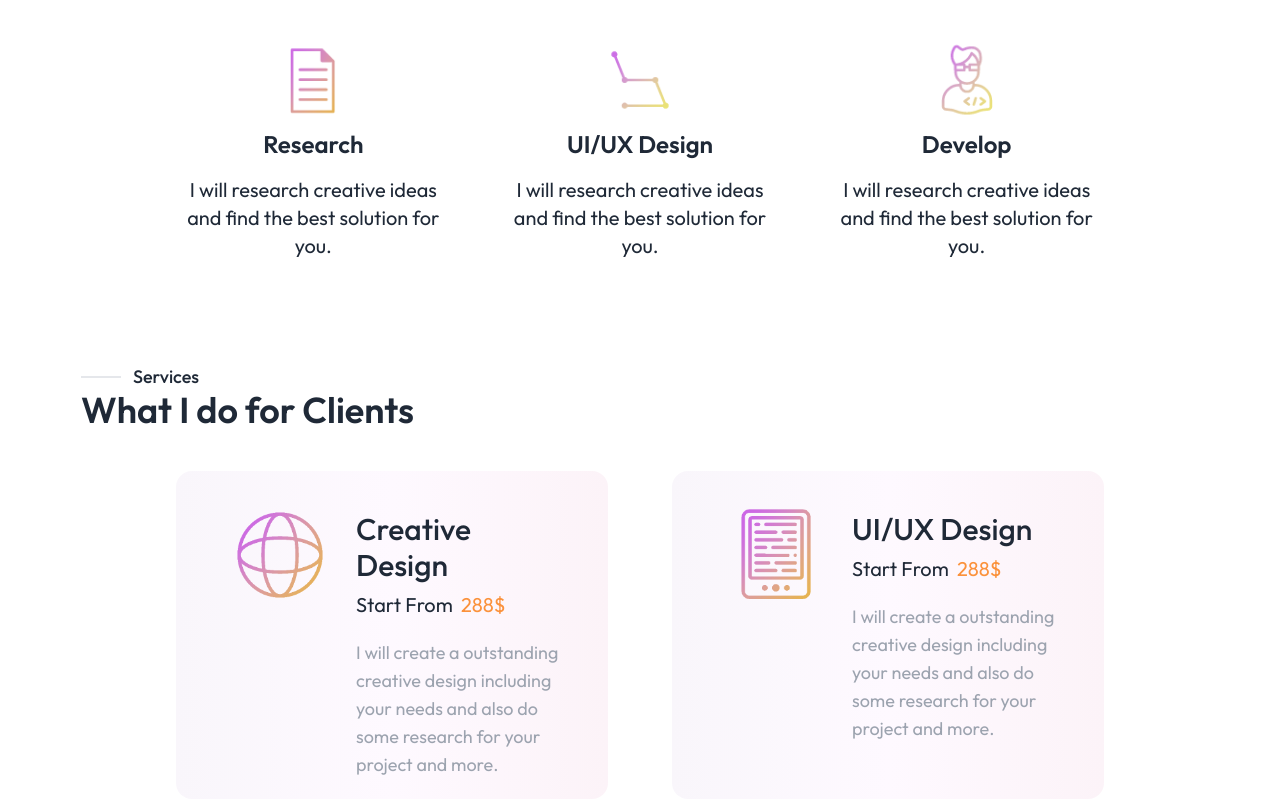
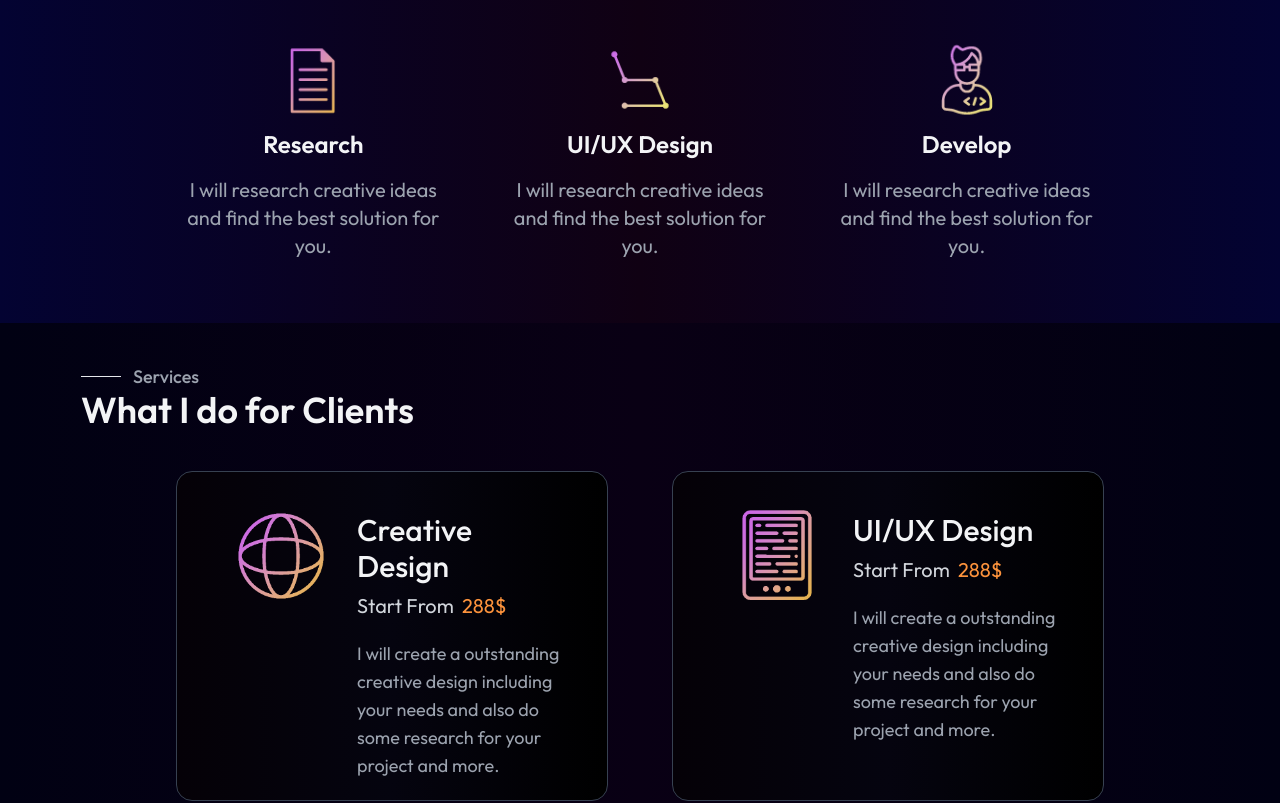
Before and after one commit to Mhatre2/Rutvik-Protfolio, a Next.js app: page / in a window 1280 px wide. Shown: the part 1960-2763 px from the top of the page. Built offline with nearby package versions, Linux system fonts and the light colour scheme.

Commit message:
update profile

```diff
--- a/Components/Home/ProtfolioService.js
+++ b/Components/Home/ProtfolioService.js
@@ -30,18 +30,18 @@ const ProtfolioService = () => {
     },
   ];
   return (
-    <div className="container mx-auto items-center my-10 " ref={element}>
+    <div className="container mx-auto items-center bg-gradient-to-r from-[#030332] via-[#100113] to-[#030332] py-10" ref={element}>
       <div className="grid grid-cols-1 sm:grid-cols-2 lg:grid-cols-3 lg:gap-5 lg:px-20">
         {Categories.map((category, i) => (
           <motion.div
             key={i}
-            className=" items-center text-center px-6 py-6 rounded-2xl"  variants={upAnimation}
+            className=" items-center text-center px-6 py-6 rounded-2xl hover:border border-gray-600"  variants={upAnimation}
             animate={controls}
             transition={{ delay: 0.1, type: "tween" }}
           >
             <img className="w-24 mx-auto" src={category.image} alt="" />
-            <p className="text-2xl font-semibold">{category.title}</p>
-            <p className="text-xl text-gray-800 pt-4 ">{category.text}</p>
+            <p className="text-2xl font-semibold text-gray-100">{category.title}</p>
+            <p className="text-xl pt-4 text-gray-400">{category.text}</p>
           </motion.div>
         ))}
       </div>
--- a/Components/Home/Services.js
+++ b/Components/Home/Services.js
@@ -38,16 +38,16 @@ const Services = () => {
 
       ];
   return (
-    <div className='container mx-auto py-10' ref={element}>
+    <div className='container mx-auto py-10 bg-gradient-to-r from-[#010113] via-[#090014] to-[#010113]' ref={element}>
          <motion.div className="flex items-center gap-3"  variants={leftAnimation}
                 animate={controls}
                 transition={{ delay: 0.1, type: "tween" }}>
-          <hr className="w-10 bg-orange-500 border "/>
-          <span className="lg:text-[18px] font-medium text-gray-800 ">
+          <hr className="w-10 bg-white "/>
+          <span className="lg:text-[18px] font-medium text-gray-400 ">
             Services
           </span>
         </motion.div>
-        <motion.div className='text-4xl font-semibold'  variants={leftAnimation}
+        <motion.div className='text-4xl font-semibold text-gray-100'  variants={leftAnimation}
                 animate={controls}
                 transition={{ delay: 0.1, type: "tween" }}>What I do for Clients</motion.div>
         <div className="grid grid-cols-1 lg:grid-cols-2 xl:mx-auto gap-4  lg:gap-16 lg:px-24 mt-10">
@@ -56,15 +56,15 @@ const Services = () => {
             {Categories.map((category, i) => (
               <motion.div
                 key={i}
-                className=" lg:flex lg:px-10 py-5  bg-gradient-to-r from-[#f9f6fb] via-[#fef9ff] to-[#fcf3f8] rounded-2xl px-4"  variants={upAnimation}
+                className=" lg:flex lg:px-10 py-5  bg-gradient-to-r from-[#050107] via-[#05040f] to-[#000000] rounded-2xl px-4 border border-gray-700 hover:scale-105"  variants={upAnimation}
                 animate={controls}
                 transition={{ delay: 0.1, type: "tween" }}
               >
 
                   <img className='w-20 h-20 lg:w-32 lg:h-32 object-fill' src={category.image} />
                   <div className='pl-3'>
-                  <p className='text-2xl lg:text-3xl font-medium lg:pt-5'>{category.title}</p>
-                  <p className=' lg:text-xl pt-2'>Start From <span className='text-orange-400 pl-1'>{category.price}</span> </p>
+                  <p className='text-2xl lg:text-3xl font-medium text-gray-100 lg:pt-5'>{category.title}</p>
+                  <p className=' lg:text-xl pt-2 text-gray-300'>Start From <span className='text-orange-400 pl-1'>{category.price}</span> </p>
                 <h4 className="text-gray-400 text-sm lg:text-lg pt-2 lg:pt-5">
                   {category.text}
                 </h4>
```
